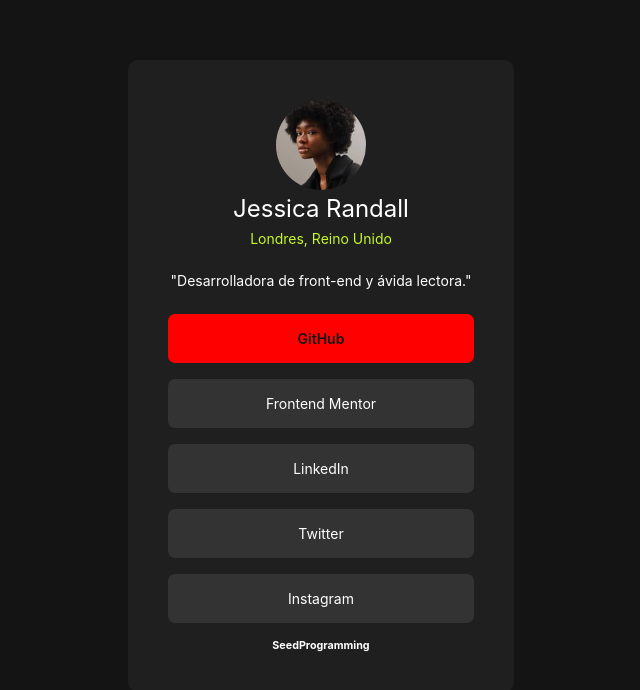
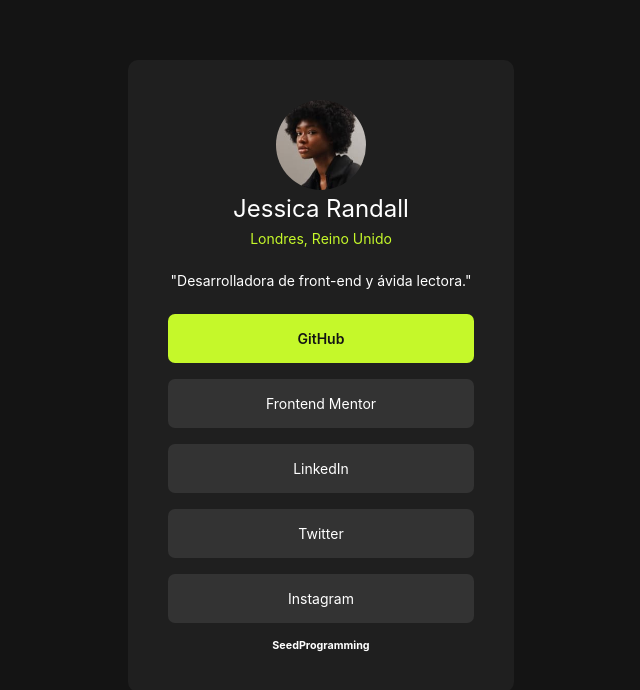
Before and after one commit to ALEJOOYT/SocialMediaMain, a plain HTML site: page Social-links-profile-main/index.html in a window 1280 px wide. In both pictures the pointer is over the link "GitHub". Shown: the whole page, without its empty margins (319-959 px from the left). Drawn offline with Linux system fonts and the light colour scheme.

Commit message:
BotonesVerdes

```diff
--- a/Social-links-profile-main/css/style.css
+++ b/Social-links-profile-main/css/style.css
@@ -88,7 +88,7 @@ p {
 
 #redes-sociales li a:hover {
     transition: all 0.3s;
-    background-color: red;
+    background-color: var(--Verde);
     color: var(--Negro-Opaco);
     font-weight: 600;
 }
```
